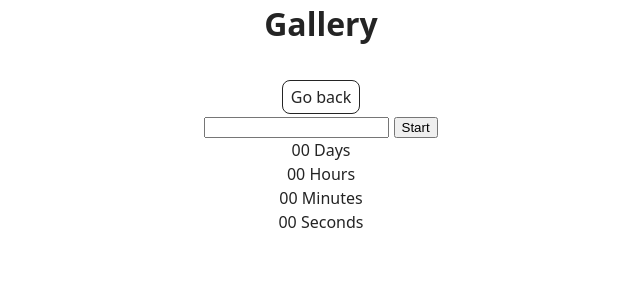
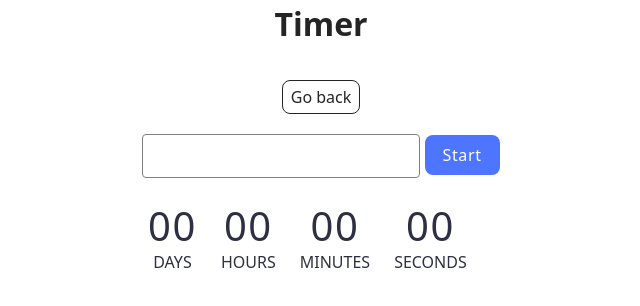
Before and after one commit to AndreyRuts/goit-js-hw-10, a website built with Vite: page src/1-timer.html in a window 1280 px wide. Shown: the whole page, without its empty margins (319-959 px from the left). Built offline with nearby package versions, Linux system fonts and the light colour scheme.

Commit message:
added some css adj to timer

```diff
--- a/src/1-timer.html
+++ b/src/1-timer.html
@@ -10,11 +10,11 @@
   <body>
     <main>
       <div class="container">
-        <h1 class="main-title">Gallery</h1>
+        <h1 class="main-title">Timer</h1>
         <a class="back-link" href="./index.html">Go back</a>
       </div>
-      <input type="text" id="datetime-picker" />
-      <button type="button" data-start>Start</button>
+      <input class="timer-input" type="text" id="datetime-picker" />
+      <button class="timer-btn" type="button" data-start>Start</button>
 
       <div class="timer">
         <div class="field">
--- a/src/css/timer.css
+++ b/src/css/timer.css
@@ -0,0 +1,49 @@
+.timer-input{
+    border: 1px solid #808080;
+    border-radius: 4px;
+    width: 272px;
+    height: 40px;
+    margin-top: 20px;
+}
+.timer-btn{
+    border-radius: 8px;
+    padding: 8px 16px;
+    width: 75px;
+    height: 40px;
+    background: #4e75ff;
+    border: 0;
+    font-family: var(--font-family);
+    font-weight: 500;
+    font-size: 16px;
+    line-height: 150%;
+    letter-spacing: 0.04em;
+    color: #fff;
+}
+.timer{
+    width: 346px;
+    height: 72px;
+    display: flex;
+    gap: 24px;
+    margin: 0 auto;
+    margin-top: 24px;
+}
+.field{
+    display: flex;
+    flex-direction: column;
+}
+.value{
+    font-family: var(--font-family);
+    font-weight: 400;
+    font-size: 40px;
+    line-height: 120%;
+    letter-spacing: 0.04em;
+    color: #2e2f42;
+}
+.label{
+    font-family: var(--font-family);
+    font-weight: 400;
+    font-size: 16px;
+    line-height: 150%;
+    color: #2e2f42;
+    text-transform: uppercase;
+}
```
Also changed, not shown: src/js/1-timer.js (line endings or trailing spaces).
